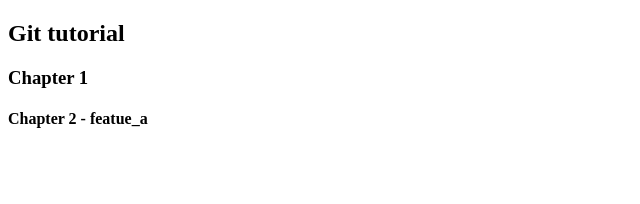
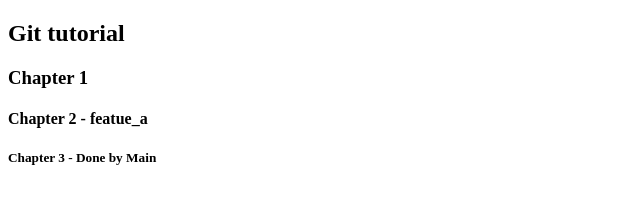
Before and after one commit to highhimanshu/git-tutorial, a plain HTML site: page index.html in a window 1280 px wide. Shown: the whole page, without its empty margins (0-640 px from the left). Drawn offline with Linux system fonts and the light colour scheme.

Commit message:
Update index.html

```diff
--- a/index.html
+++ b/index.html
@@ -9,5 +9,6 @@
     <h2>Git tutorial</h2>
     <h3>Chapter 1</h3>
     <h4>Chapter 2 - featue_a</h4>
+    <h5>Chapter 3 - Done by Main</h5>
   </body>
 </html>
```
